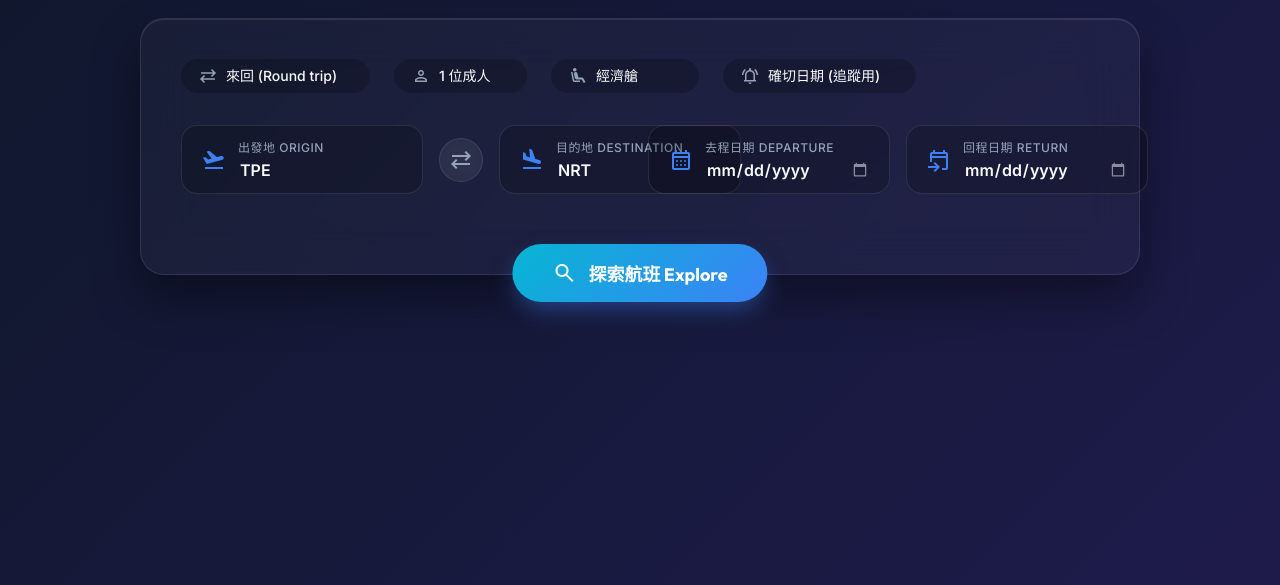
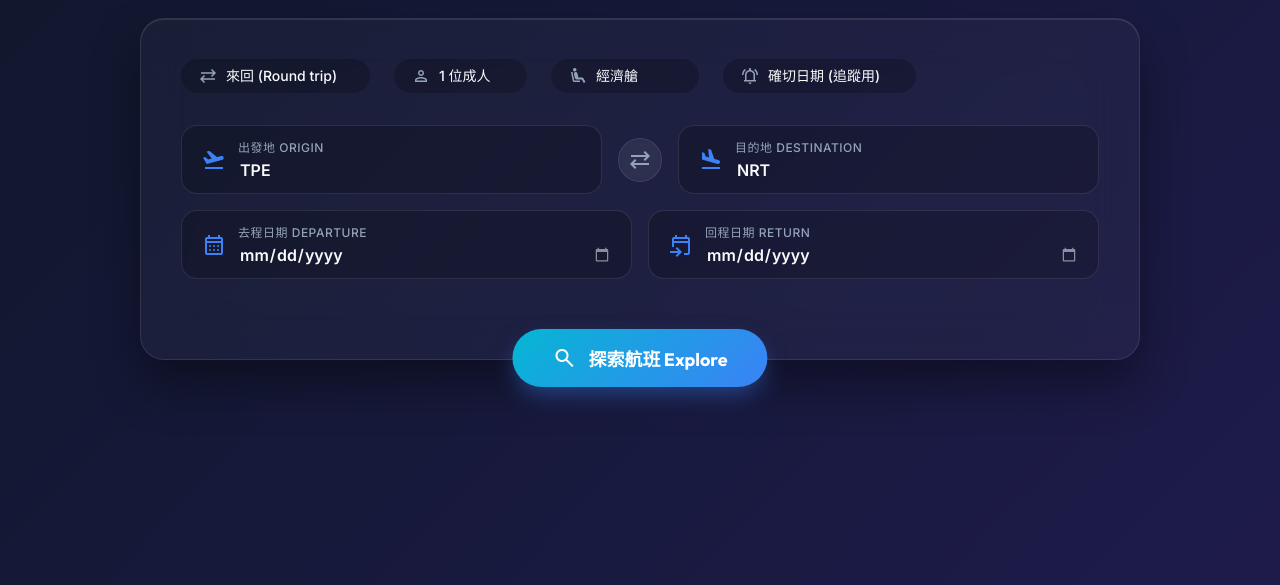
Before and after one commit to Kyle1028/my-flight-tracker, a website: page index.html in a window 1280 px wide. Shown: the part 215-800 px from the top of the page. Drawn offline with nearby package versions, Linux system fonts and the light colour scheme.

Commit message:
fix: Fix input box overlap by enforcing vertical stacking and wrap

```diff
--- a/index.html
+++ b/index.html
@@ -141,7 +141,7 @@
 
         .flight-inputs {
             display: flex;
-            flex-wrap: wrap;
+            flex-direction: column;
             gap: 16px;
             margin-bottom: 40px;
             width: 100%;
@@ -149,10 +149,10 @@
 
         .location-group, .date-group {
             display: flex;
+            flex-wrap: wrap;
             align-items: center;
             gap: 16px;
-            flex: 1;
-            min-width: 300px;
+            width: 100%;
         }
 
         .input-box {
@@ -166,6 +166,7 @@
             border-radius: 16px;
             padding: 12px 20px;
             transition: all 0.3s cubic-bezier(0.4, 0, 0.2, 1);
+            box-sizing: border-box;
         }
 
         .swap-btn {
```
